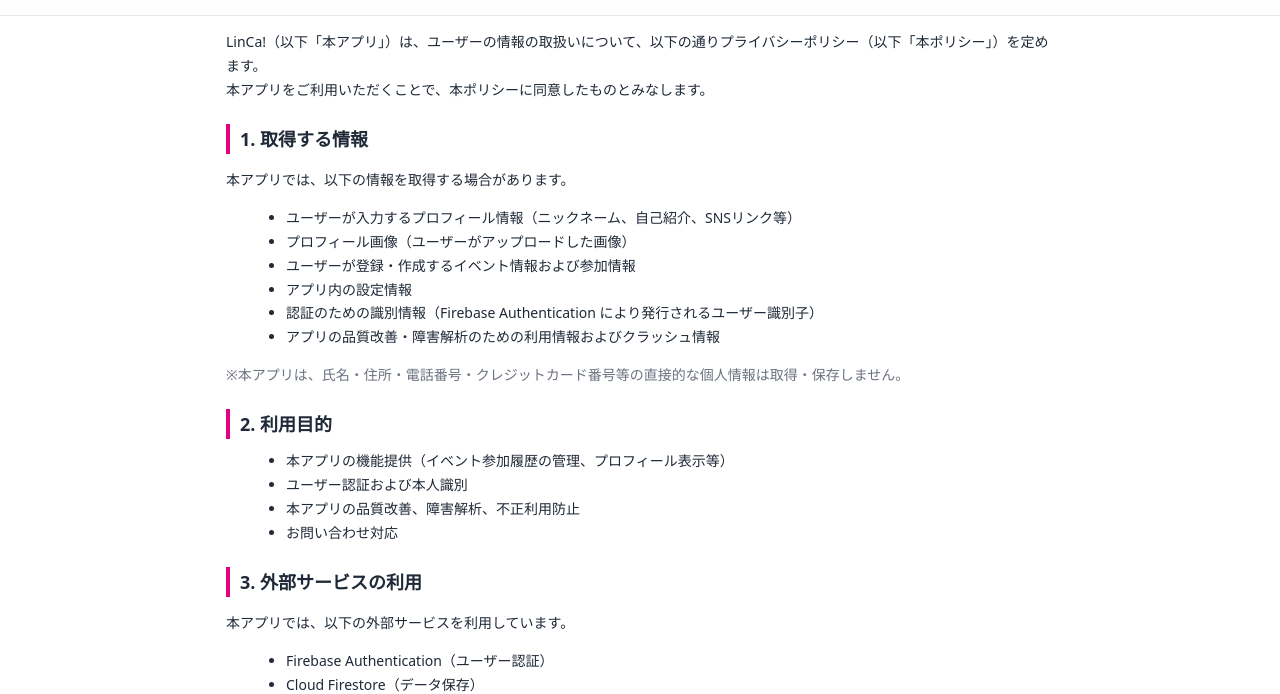
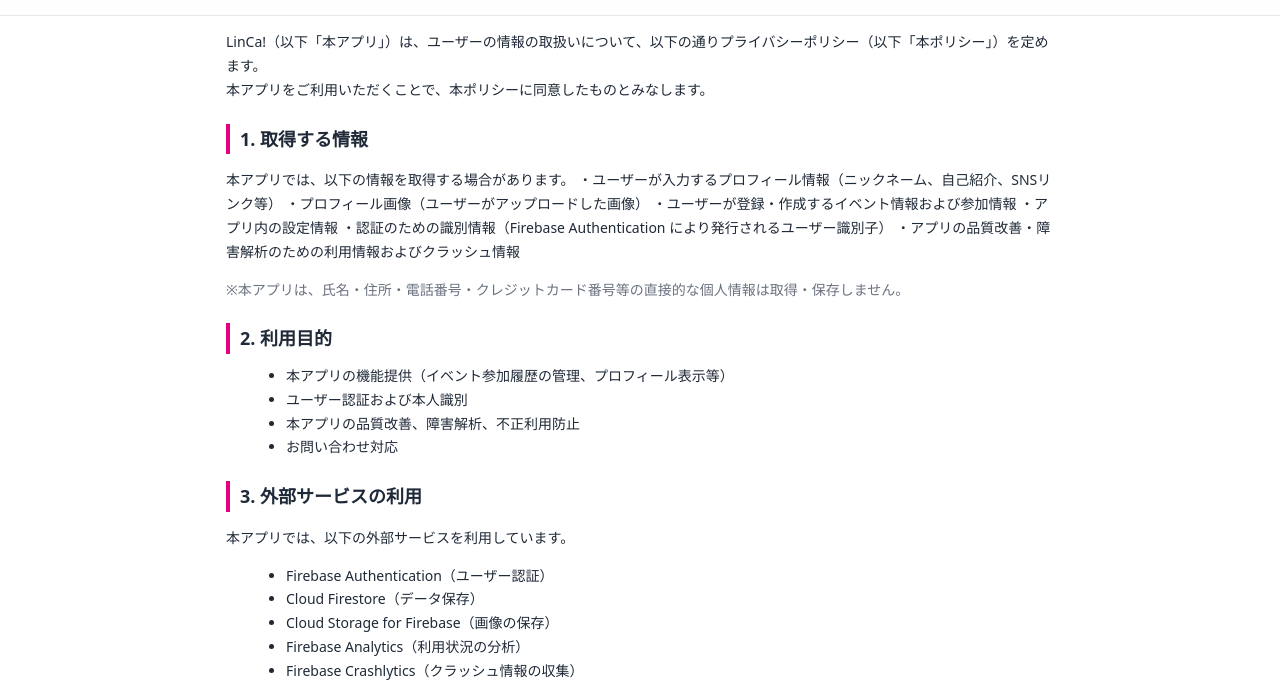
Before and after one commit to fefeyo/linca_privacy_policy, a plain HTML site: page index.html in a window 1280 px wide. Shown: the part 108-802 px from the top of the page. Drawn offline with Linux system fonts and the light colour scheme.

Commit message:
Update index.html

```diff
--- a/index.html
+++ b/index.html
@@ -75,16 +75,15 @@
       </p>
 
       <h2>1. 取得する情報</h2>
-      <p>本アプリでは、以下の情報を取得する場合があります。</p>
-      <ul>
-        <li>ユーザーが入力するプロフィール情報（ニックネーム、自己紹介、SNSリンク等）</li>
-        <li>プロフィール画像（ユーザーがアップロードした画像）</li>
-        <li>ユーザーが登録・作成するイベント情報および参加情報</li>
-        <li>アプリ内の設定情報</li>
-        <li>認証のための識別情報（Firebase Authentication により発行されるユーザー識別子）</li>
-        <li>アプリの品質改善・障害解析のための利用情報およびクラッシュ情報</li>
-      </ul>
-
+      <p>
+        本アプリでは、以下の情報を取得する場合があります。
+        ・ユーザーが入力するプロフィール情報（ニックネーム、自己紹介、SNSリンク等）
+        ・プロフィール画像（ユーザーがアップロードした画像）
+        ・ユーザーが登録・作成するイベント情報および参加情報
+        ・アプリ内の設定情報
+        ・認証のための識別情報（Firebase Authentication により発行されるユーザー識別子）
+        ・アプリの品質改善・障害解析のための利用情報およびクラッシュ情報
+      </p>
       <p class="note">
         ※本アプリは、氏名・住所・電話番号・クレジットカード番号等の直接的な個人情報は取得・保存しません。
       </p>
@@ -136,7 +135,6 @@
       <h2>6. アカウント削除について</h2>
       <p>
         ユーザーは、本アプリ内のマイページから「アカウント削除」ボタンを押下し、
-        <br>
         確認ダイアログで承認することで、アカウントおよび関連するデータを削除できます。
       </p>
 
```
